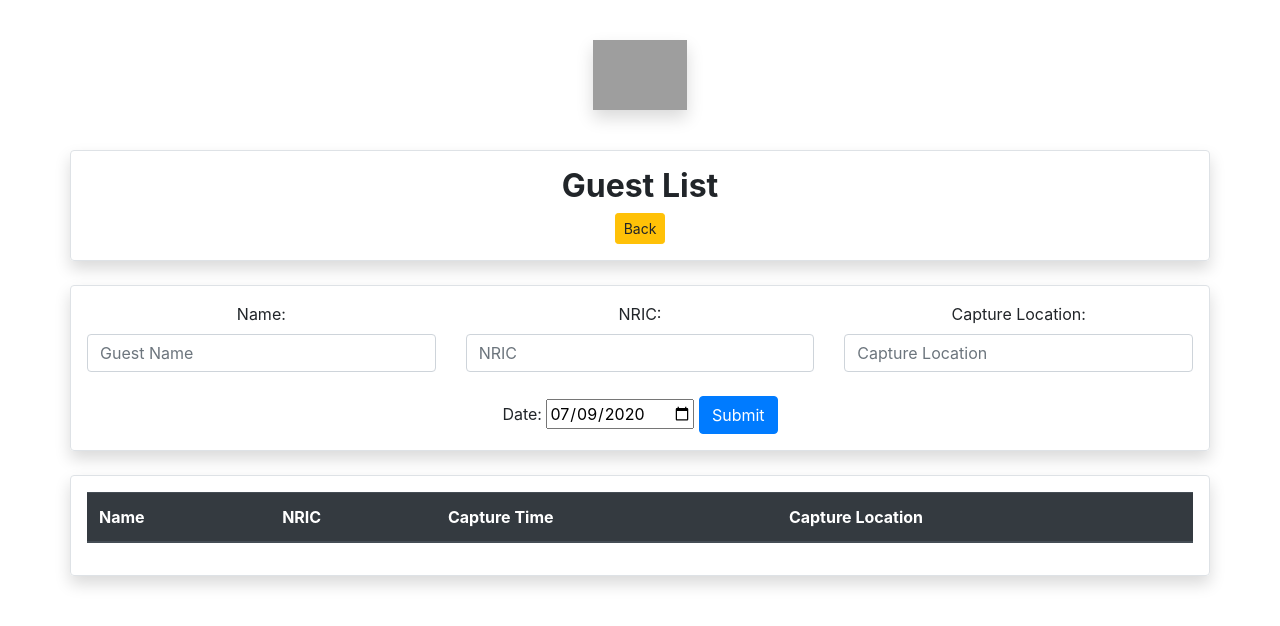
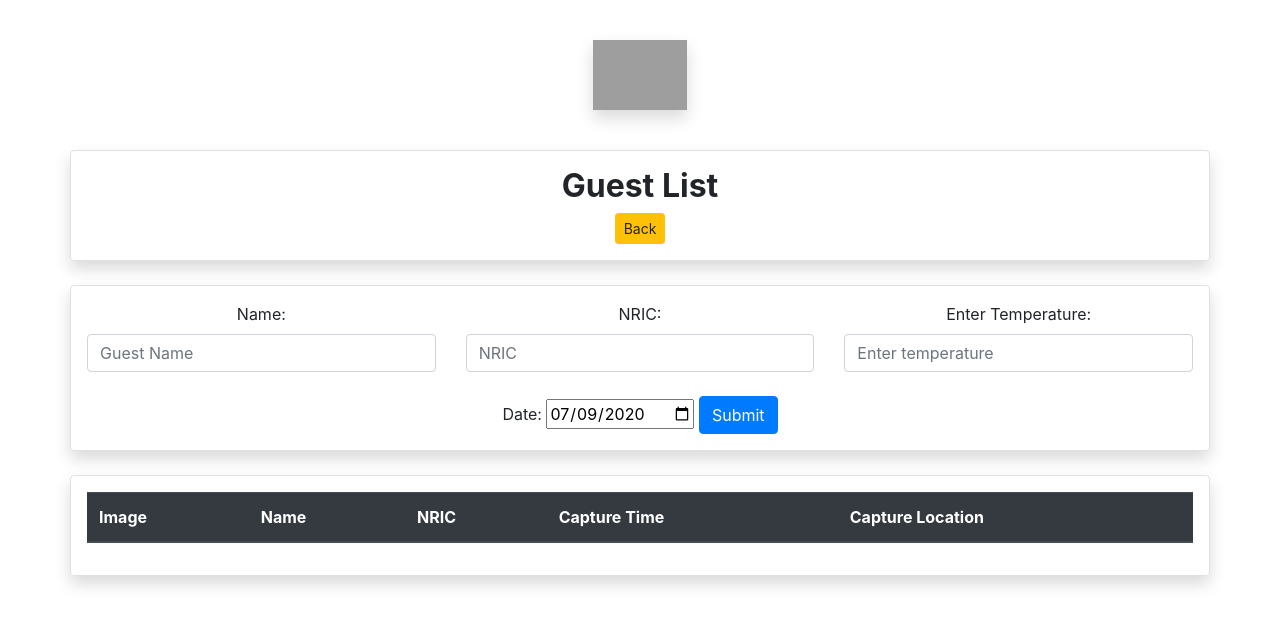
Before and after one commit to haziqnorisham/Masatrek, a Django app: page /guestmanagement/guestattendance in a window 1280 px wide. Shown: the top 626 px of the page. Run offline with Django 3.2, Linux system fonts and the light colour scheme; a user stored in the database is signed in; data comes from the database, SQL or seed files in the repository; both versions use the stored data as it was after the commit; lists and menus that the app fills with data are empty; some libraries are stand-ins or nearby versions; grey boxes are pictures that could not be loaded.

Commit message:
Fixed 2 issue  Add field to filter table data in visitor list Show guest image in visitor list

```diff
--- a/FaceRecTA/templates/guestmanagementapp/guest_attendance.html
+++ b/FaceRecTA/templates/guestmanagementapp/guest_attendance.html
@@ -33,15 +33,15 @@
     <div class="row">
       <div class="col text-center">
         <label for="date_selector">Name: </label>
-        <input type="text" class="form-control" id="name_filter"  placeholder="Guest Name">
+        <input type="text" class="form-control" id="name_filter"  onkeyup="search_function()" placeholder="Guest Name">
       </div>
       <div class="col text-center">
         <label for="date_selector">NRIC: </label>
-        <input type="text" class="form-control" id="name_filter"  placeholder="NRIC">
+        <input type="text" class="form-control" id="nric_filter" onkeyup="search_function()" placeholder="NRIC">
       </div>
       <div class="col text-center">
-        <label for="date_selector">Capture Location: </label>
-        <input type="text" class="form-control" id="name_filter"  placeholder="Capture Location">
+        <label for="date_selector">Enter Temperature: </label>
+        <input class="form-control" id="temperature_filter"  type="number" id="temperature_field" step="0.1" min="0" onkeyup="temperature_function()" placeholder="Enter temperature">
       </div>
     </div>
     <br>
@@ -95,9 +95,10 @@
     {% endif %}
     <div class="row">
       <div class="col">
-        <table class="table">
+        <table class="table" id="guest_list_table">
           <thead class="thead-dark">
             <tr>
+              <th scope="col">Image</th>
               <th scope="col">Name</th>
               <th scope="col">NRIC</th>
               <th scope="col">Capture Time</th>
@@ -107,6 +108,7 @@
           <tbody>
             {% for guest in guest_attendance_list %}
             <tr>
+              <td><img class="shadow rounded img-thumbnail" width="142" height="157" src="{% static guest.img_name %}" alt="myimg"></td>
               <td>{{guest.name}}</td>
               <td>{{guest.nric}}</td>
               <td>{{guest.enter_time}}</td>
@@ -125,4 +127,54 @@
 <script src="https://code.jquery.com/jquery-3.4.1.slim.min.js" integrity="sha384-J6qa4849blE2+poT4WnyKhv5vZF5SrPo0iEjwBvKU7imGFAV0wwj1yYfoRSJoZ+n" crossorigin="anonymous"></script>
 <script src="https://cdn.jsdelivr.net/npm/popper.js@1.16.0/dist/umd/popper.min.js" integrity="sha384-Q6E9RHvbIyZFJoft+2mJbHaEWldlvI9IOYy5n3zV9zzTtmI3UksdQRVvoxMfooAo" crossorigin="anonymous"></script>
 <script src="https://stackpath.bootstrapcdn.com/bootstrap/4.4.1/js/bootstrap.min.js" integrity="sha384-wfSDF2E50Y2D1uUdj0O3uMBJnjuUD4Ih7YwaYd1iqfktj0Uod8GCExl3Og8ifwB6" crossorigin="anonymous"></script>
+
+<script>
+  function search_function() {
+    // Declare variables
+    var input, filter, ul, li, a, i, txtValue, row_list;
+    input = document.getElementById('name_filter');
+    nric_input = document.getElementById('nric_filter');
+
+    filter = input.value.toUpperCase();
+    nric_filter = nric_input.value;
+
+    row_list = document.getElementById('guest_list_table').rows;
+
+    for (i = 1; i < document.getElementById('guest_list_table').rows.length; i++) {
+      document.getElementById('guest_list_table').rows[i].style.display = "";
+    }
+
+    for (i = 1; i < document.getElementById('guest_list_table').rows.length; i++) {
+      txtValue = document.getElementById('guest_list_table').rows[i].cells[1].innerHTML;
+      nric_txtValue = document.getElementById('guest_list_table').rows[i].cells[2].innerHTML;
+      if (txtValue.toUpperCase().indexOf(filter) > -1 && nric_txtValue.indexOf(String(nric_filter)) > -1) {
+        document.getElementById('guest_list_table').rows[i].style.display = "";
+      } else {
+        document.getElementById('guest_list_table').rows[i].style.display = "none";
+      }
+    }
+  }
+
+  function temperature_function(){
+
+    filter_value = document.getElementById("temperature_filter");
+
+    for (i = 1; i < document.getElementById('guest_list_table').rows.length ; i++) {
+
+      temperature_value = document.getElementById('guest_list_table').rows[i].cells[4].innerHTML;
+      temperature_value = temperature_value.substring(temperature_value.length-5, temperature_value.length-1)
+      selector_name = filter_value.value;
+
+      if(temperature_value >= selector_name){
+        document.getElementById('guest_list_table').rows[i].cells[4].style.color = "#FF0000"
+        document.getElementById('guest_list_table').rows[i].cells[4].style.fontWeight = "900"
+      }
+      else{
+        document.getElementById('guest_list_table').rows[i].cells[4].style.color = ""
+        document.getElementById('guest_list_table').rows[i].cells[4].style.fontWeight = ""
+      }
+    }
+  }
+  </script>
+
 </body>
```
Also changed, not shown: FaceRecTA/db.sqlite3.
